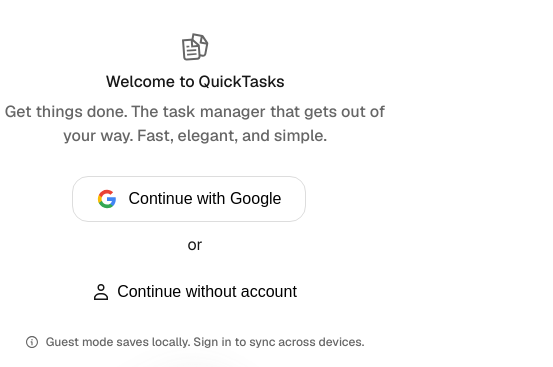
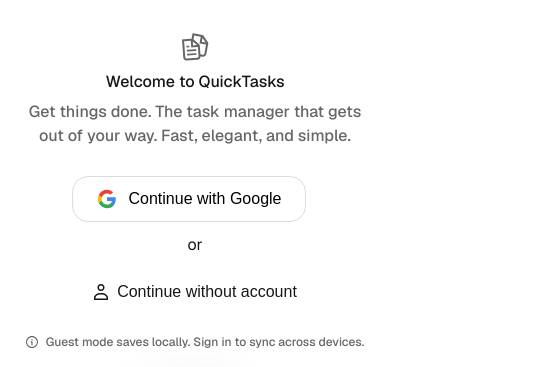
Before and after one commit to San-code1/todo-app, a React (Vite) app: page / in a window 390 px wide. Shown: the top 367 px of the page, 553 px wide, since content can reach past the window. Built offline with nearby package versions, Linux system fonts and the light colour scheme; no server answers.

Commit message:
finetunning mobile

```diff
--- a/src/components/Login.css
+++ b/src/components/Login.css
@@ -10,12 +10,14 @@
 .login-container h1 {
   font-size: 1rem;
   font-weight: 500;
+  padding: 0 16px;
 }
 
 .login-description {
   margin-bottom: 8px;
   color: #666;
   text-align: center;
+  padding: 0 16px;
 }
 
 .login-buttons {
@@ -62,6 +64,7 @@
   transition: background 0.2s;
   border-radius: 16px;
   corner-shape: squircle;
+  color: #171717;
 }
 
 .guest-button:hover {
@@ -113,6 +116,10 @@
 }
 
 @media (max-width: 640px) {
+  .login-container {
+    overflow: hidden;
+  }
+
   .preview-container {
     margin-top: 1rem;
     scale: 1.1;
```
